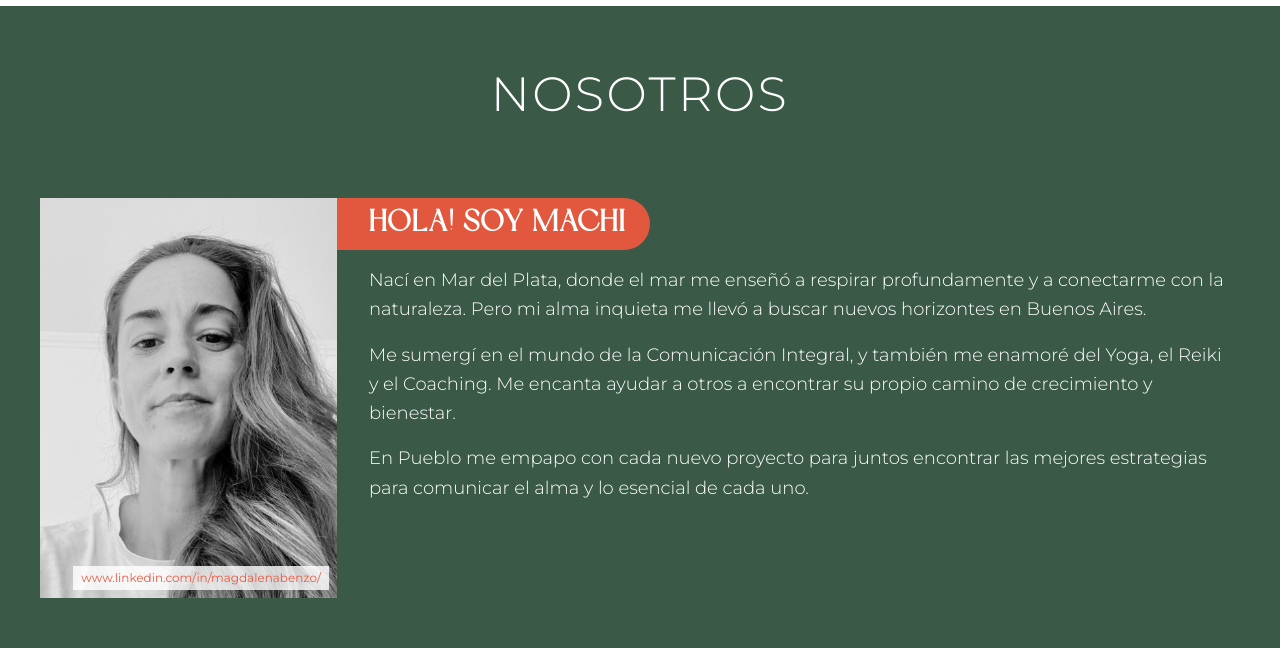
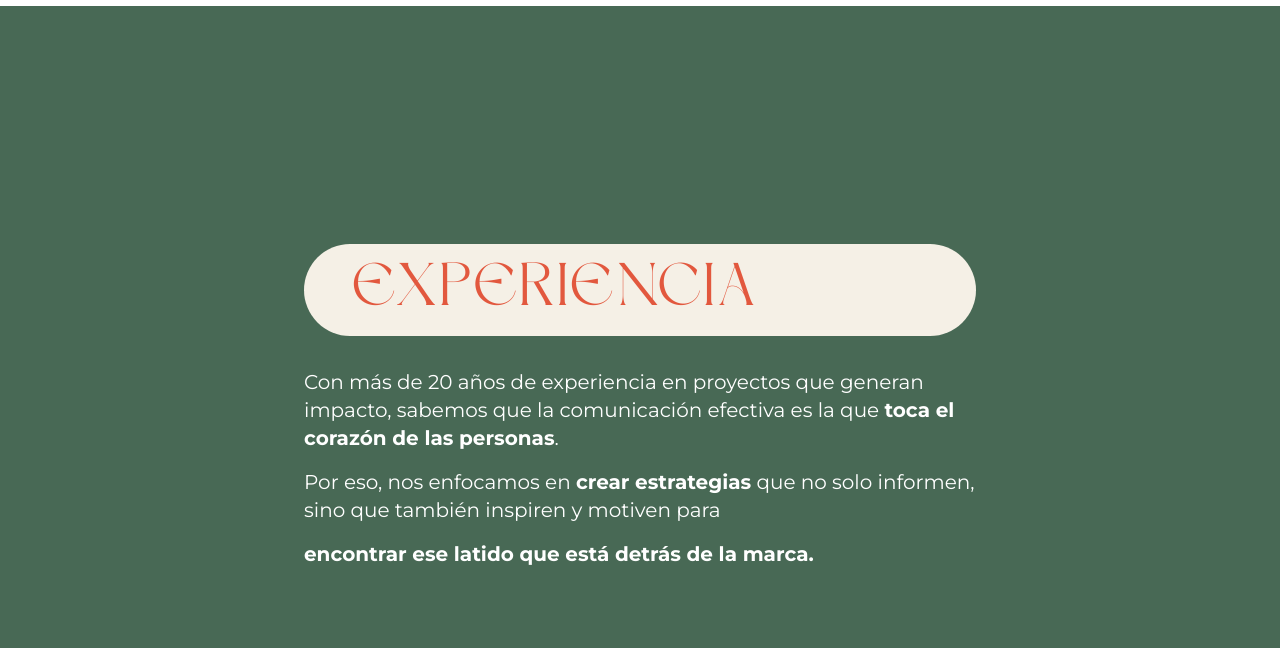
Before and after one commit to pueblobranding/pueblo, a Next.js app: page / in a window 1280 px wide. Shown: the part 3266-3914 px from the top of the page. Built offline with nearby package versions, Linux system fonts and the light colour scheme.

Commit message:
Add ExperienciaSection component and integrate it into NosotrosSection layout: enhance user experience with a dedicated experience showcase and adjust styles for consistency.

```diff
--- /dev/null
+++ b/components/experiencia-section.tsx
@@ -0,0 +1,25 @@
+export default function ExperienciaSection() {
+    return (
+      <div className="bg-verde-opalo-100 min-h-screen flex items-center justify-center p-6">
+        <div className="max-w-3xl">
+          <div className="relative mb-8">
+            <div className="bg-[#f5f0e6] rounded-full py-4 px-12">
+              <h2 className="text-tigerlily font-dream-avenue text-6xl font-medium tracking-wider">EXPERIENCIA</h2>
+            </div>
+          </div>
+
+          <div className="text-white text-xl space-y-4 max-w-2xl">
+            <p>
+              Con más de 20 años de experiencia en proyectos que generan impacto, sabemos que la comunicación efectiva es
+              la que <span className="font-bold">toca el corazón de las personas</span>.
+            </p>
+            <p>
+              Por eso, nos enfocamos en <span className="font-bold">crear estrategias</span> que no solo informen, sino
+              que también inspiren y motiven para
+            </p>
+            <p className="font-bold">encontrar ese latido que está detrás de la marca.</p>
+          </div>
+        </div>
+      </div>
+    )
+  }
--- a/components/nosotros-section.tsx
+++ b/components/nosotros-section.tsx
@@ -1,5 +1,6 @@
 import Image from "next/image"
 import Link from "next/link"
+import ExperienciaSection from "./experiencia-section"
 
 interface TeamMemberProps {
   name: string
@@ -11,13 +12,13 @@ interface TeamMemberProps {
 function TeamMember({ name, bio, linkedinUrl, imageUrl }: TeamMemberProps) {
   return (
     <div className="flex flex-col md:flex-row-reverse w-full mb-8 overflow-hidden">
-      <div className="bg-[#3a5a47] p-6 md:p-8 md:w-3/4 relative">
+      <div className="p-6 md:p-8 md:w-3/4 relative">
         <div style={{ fontFamily: 'dream-avenue' }} className="bg-tigerlily text-xl md:text-3xl font-bold text-white py-2 px-6 rounded-r-full inline-block mb-4 tracking-wider pl-10 relative -left-10 ">
           HOLA! SOY {name}
         </div>
         <div className="text-white space-y-4">
           {bio.map((paragraph, index) => (
-            <p key={index} className="font-light leading-relaxed text-lg">
+            <p key={index} className="font-bold leading-relaxed text-xl">
               {paragraph}
             </p>
           ))}
@@ -66,11 +67,13 @@ export default function NosotrosSection() {
   ]
 
   return (
-    <section id="nosotros" className="w-full bg-[#3a5a47] py-16">
+    <>
+      <ExperienciaSection />
+      <section id="nosotros" className="w-full bg-verde-opalo-100 py-16">
         {/* <Navbar isMenuOpen={isMenuOpen} toggleMenu={toggleMenu} /> */}
         <div className="container mx-auto px-4">
-        <h2 className="text-4xl md:text-5xl text-white font-light tracking-wider mb-12 text-center">NOSOTROS</h2>
-        <div className="flex flex-col gap-8">
+          {/* <h2 className="text-4xl md:text-5xl text-white font-light tracking-wider mb-12 text-center">NOSOTROS</h2> */}
+          <div className="flex flex-col gap-4">
             {teamMembers.map((member) => (
               <TeamMember
                 key={member.name}
@@ -83,5 +86,6 @@ export default function NosotrosSection() {
           </div>
         </div>
       </section>
+    </>
   )
 }
--- a/components/que-hacemos.tsx
+++ b/components/que-hacemos.tsx
@@ -74,9 +74,9 @@ export default function QueHacemosSection() {
                             onMouseLeave={() => setHoveredSection(null)}
                         >
                             {/* Fondo de imagen */}
-                            <div className="absolute inset-0 z-0">
+                            <div className="absolute inset-0 z-0 bg-pewter-blue-20 ">
                                 <Image
-                                    src={section.image || "/placeholder.svg"}
+                                    src={section.image && "/placeholder.svg"}
                                     alt={section.title}
                                     //   fill
                                     width={400}
@@ -87,22 +87,22 @@ export default function QueHacemosSection() {
                             </div>
 
                             {/* Contenido */}
-                            <div className="relative z-10 flex flex-col h-full p-6 text-white">
+                            <div className="relative z-10 flex flex-col h-full p-6 text-tigerlily">
                                 {/* Título siempre visible */}
-                                <h2 style={{ fontFamily: 'dream-avenue' }} className="text-2xl md:text-3xl mb-4 tracking-wider text-tigerlily font-bold">{section.title}</h2>
+                                <h2 style={{ fontFamily: 'dream-avenue' }} className="text-2xl md:text-3xl mb-4 tracking-wider font-bold">{section.title}</h2>
 
                                 {/* Contenido expandido - visible solo en hover */}
                                 <div
                                     className={`flex flex-col transition-opacity duration-900
-                    ${hoveredSection === section.id ? "opacity-100" : "opacity-0 md:hidden"}
-                  `}
+                                                    ${hoveredSection === section.id ? "opacity-100" : "opacity-0 "}
+                                                `}
                                 >
-                                    <p className="mb-4">{section.description}</p>
+                                    <p className="mb-4 font-bold text-xl">{section.description}</p>
 
-                                    <ul className="space-y-2 mt-auto">
+                                    <ul className="space-y-2 mt-auto font-bold text-xl">
                                         {section.services.map((service, index) => (
                                             <li key={index} className="flex items-start">
-                                                <span className="mr-2 text-[#e85c44]">•</span>
+                                                <span className="mr-2 text-tigerlily">•</span>
                                                 <span>{service}</span>
                                             </li>
                                         ))}
```
Lines whose indentation alone changed are shown as unchanged.
